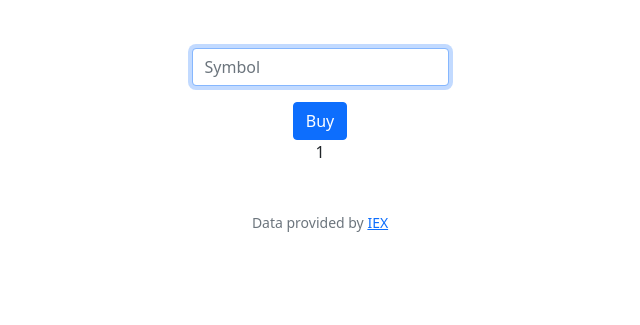
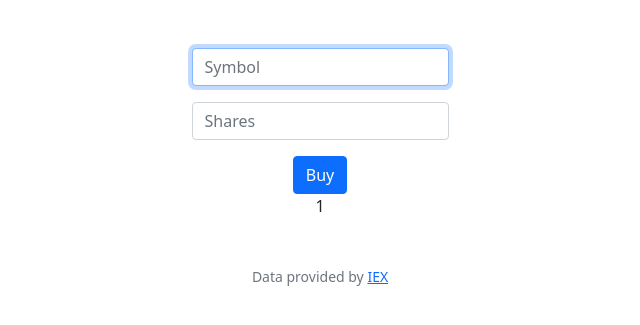
Before and after one commit to uwantwater/cs50-submissions, a Flask app: page /buy in a window 1280 px wide. Shown: the part 76-401 px from the top of the page, without its empty margins (320-960 px from the left). Run offline with Flask 2, Linux system fonts and the light colour scheme; a user stored in the database is signed in; some libraries are stand-ins or nearby versions.

Commit message:
Thu, Jul 14, 2022, 12:09 PM +00:00

```diff
--- a/finance/templates/buy.html
+++ b/finance/templates/buy.html
@@ -9,6 +9,9 @@
         <div class="mb-3">
             <input autocomplete="off" autofocus class="form-control mx-auto w-auto" name="symbol" placeholder="Symbol" type="text">
         </div>
+        <div class="mb-3">
+            <input autocomplete="off" class="form-control mx-auto w-auto" name="shares" placeholder="Shares" type="numeric">
+        </div>
         <div>
             <button class="btn btn-primary" type="submit">Buy</button><br>
             <span>{{ session["user_id"] }}</span>
```
